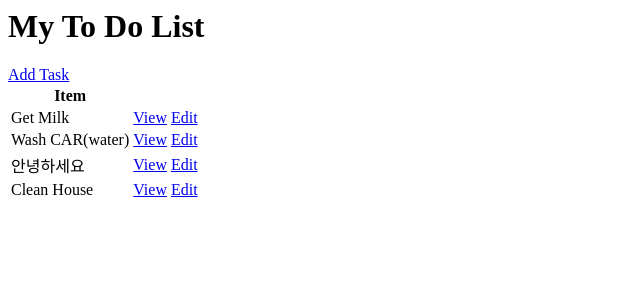
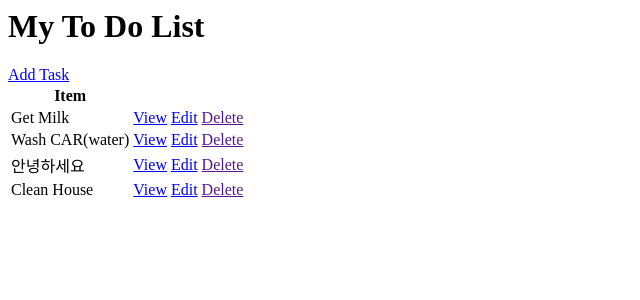
Before and after one commit to ooooo5h/youtube_django_todolist_20220223, a Django app: page / in a window 1280 px wide. Shown: the top 300 px of the page, without its empty margins (0-640 px from the left). Run offline with Django 4.2, Linux system fonts and the light colour scheme; data comes from the database, SQL or seed files in the repository.

Commit message:
삭제 버튼만 일단 추가

```diff
--- a/base/templates/base/task_list.html
+++ b/base/templates/base/task_list.html
@@ -13,6 +13,7 @@
         <td>{{task.title}}</td>
         <td><a href="{% url 'task' task.id %}">View</a></td>
         <td><a href="{% url 'task-update' task.id %}">Edit</a></td>
+        <td><a href="">Delete</a></td>
     </tr>
     {% empty %}
         <h3>No items in list</h3>
```
